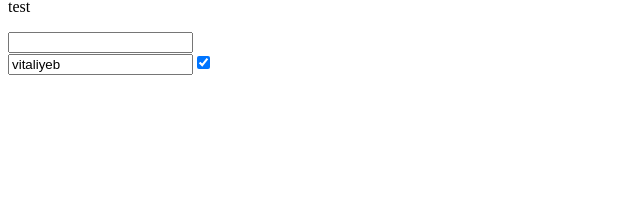
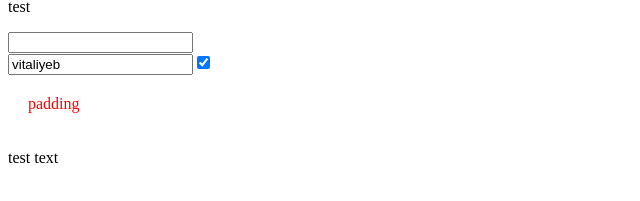
Before and after one commit to vitaliyeb/reactTestComponents, a React (Create React App) app: page / in a window 1280 px wide. Shown: the part 199-400 px from the top of the page, without its empty margins (0-640 px from the left). Built offline with nearby package versions, Linux system fonts and the light colour scheme; the HTML template or start-up script is replaced by a standard one.

Commit message:
тест на toHaveStyle и toHaveTextContent

```diff
--- a/src/jestDomComponent.js
+++ b/src/jestDomComponent.js
@@ -75,6 +75,19 @@ export default function JestDomComponent () {
                 </form>
             </div>
             <div>
+                {/*toHaveStyle*/}
+                <div data-testid='haveStyle' style={{padding: '20px', color: 'red'}}>padding</div>
+            </div>
+            <div>
+                {/*toHaveTextContent*/}
+                <div data-testid='haveTextContent'>
+                    <p>
+                        test text
+                    </p>
+                </div>
+            </div>
+
+            <div>
                 {/**/}
                 <div data-testid=''></div>
             </div>
```
Also changed, not shown: 1 other file (tests, documents, lock files or other folders).
